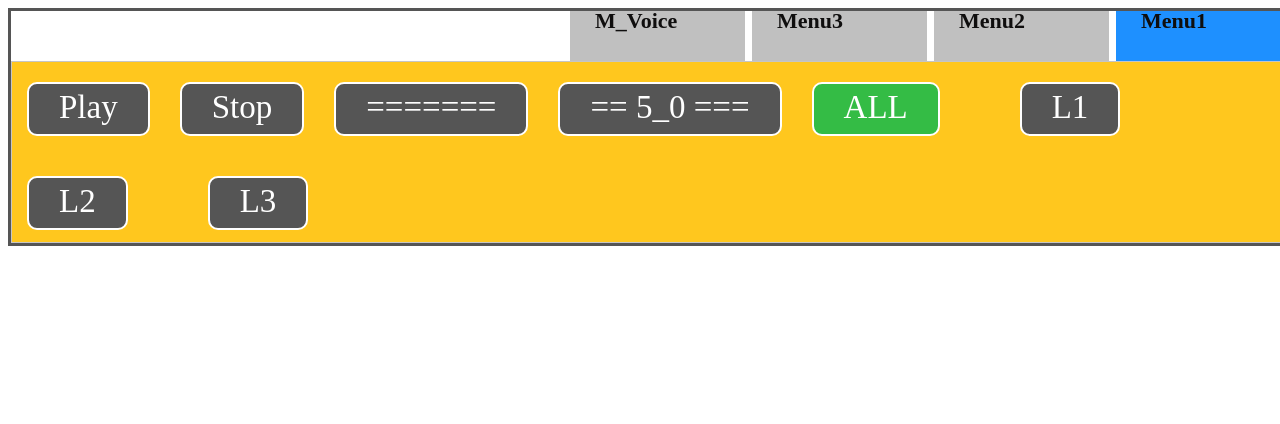
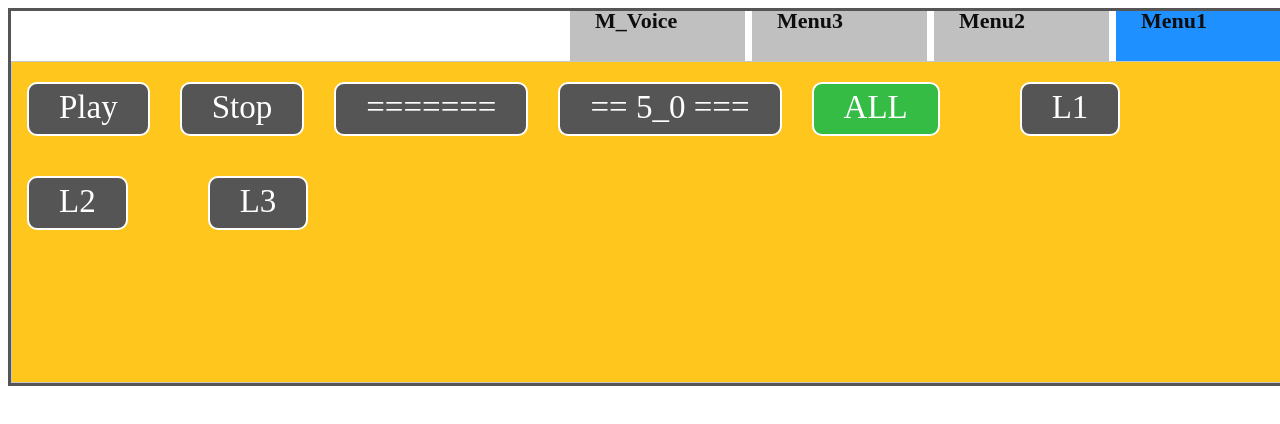
Before and after one commit to nirslife/nirslife.github.io, a plain HTML site: page setlisten.html in a window 1280 px wide. Both pictures are taken after a click on the element "Menu1". Drawn offline with Linux system fonts and the light colour scheme; no server answers.

Commit message:
Update setlist_mm.css

```diff
--- a/css/setlisten_css/setlist_mm.css
+++ b/css/setlisten_css/setlist_mm.css
@@ -81,7 +81,7 @@
 
 .mm_div1_i{
   width: 100%;
-  height: 180px;
+  height: 320px;
   color: rgb(197, 197, 197);
   float: left;
   font-size: 33px;
```
